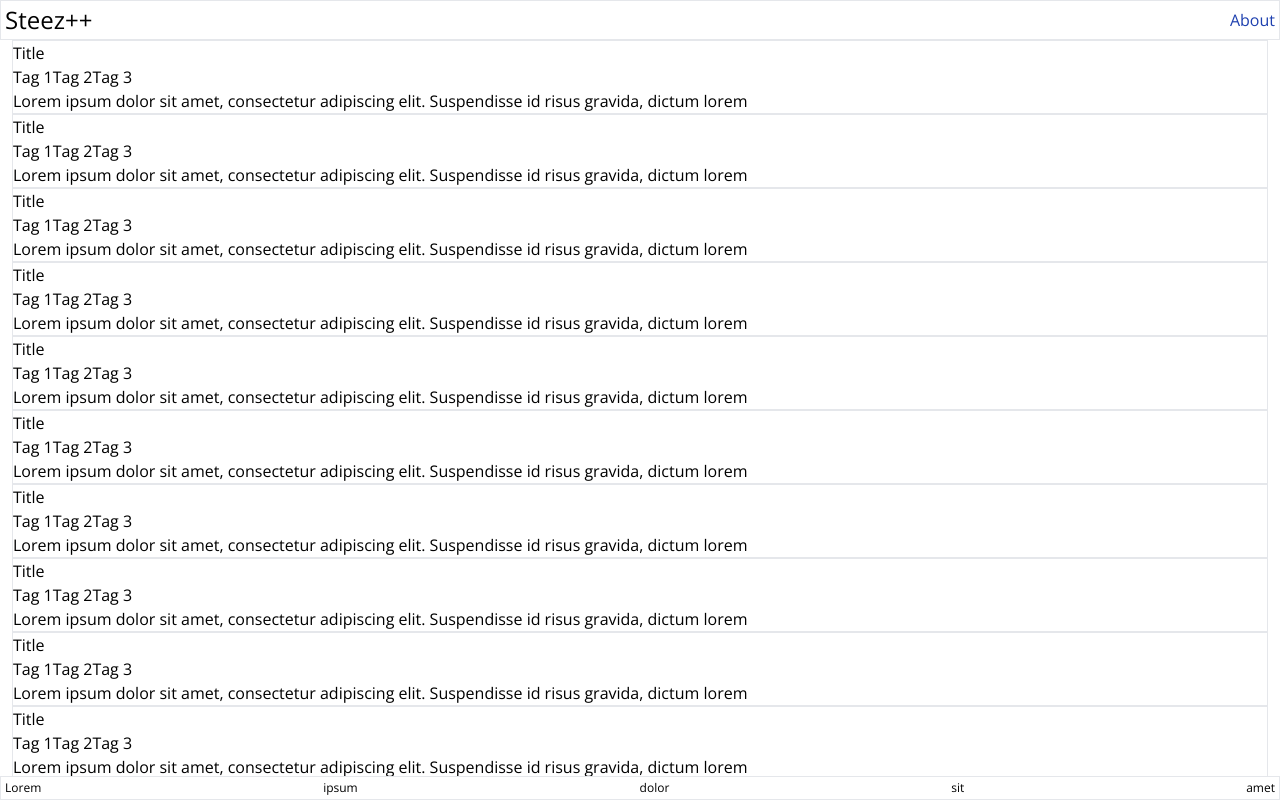
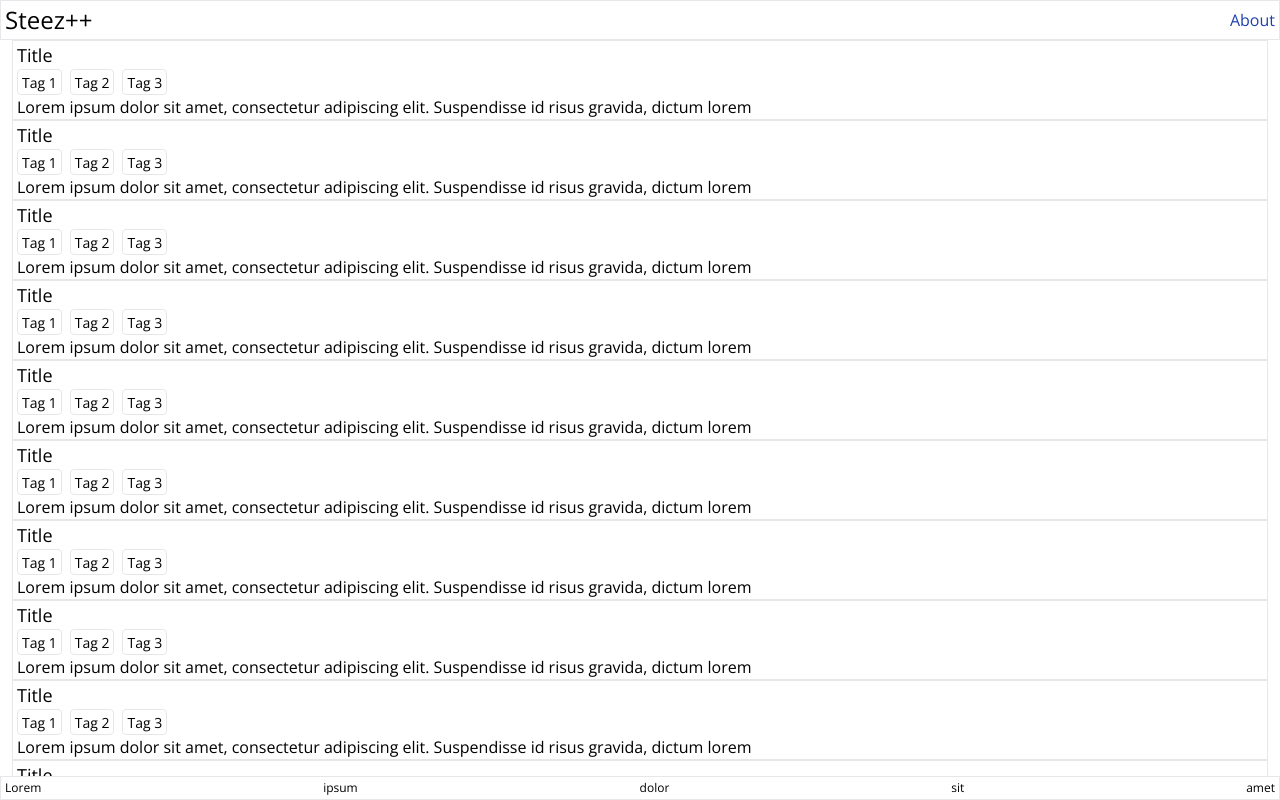
Before and after one commit to steezplusplus/Accessible-Web-Components, a Next.js app: page / in a window 1280 px wide. Built offline with nearby package versions, Linux system fonts and the light colour scheme.

Commit message:
style: article init styles

```diff
--- a/components/article/Article.tsx
+++ b/components/article/Article.tsx
@@ -1,11 +1,21 @@
 
 export function Article() {
   return (
-    <article className="border border-solid">
-      <h2>Title</h2>
-      <span>Tag 1</span>
-      <span>Tag 2</span>
-      <span>Tag 3</span>
+    <article className="border border-solid px-1">
+      <h2 className="text-lg">Title</h2>
+      <div>
+        <ul className="flex gap-x-2">
+          <li className="border border-solid rounded px-1">
+            <span className="text-sm">Tag 1</span>
+          </li>
+          <li className="border border-solid rounded px-1">
+            <span className="text-sm">Tag 2</span>
+          </li>
+          <li className="border border-solid rounded px-1">
+            <span className="text-sm">Tag 3</span>
+          </li>
+        </ul>
+      </div>
       <p>Lorem ipsum dolor sit amet, consectetur adipiscing elit. Suspendisse id risus gravida, dictum lorem</p>
     </article>
   )
```
